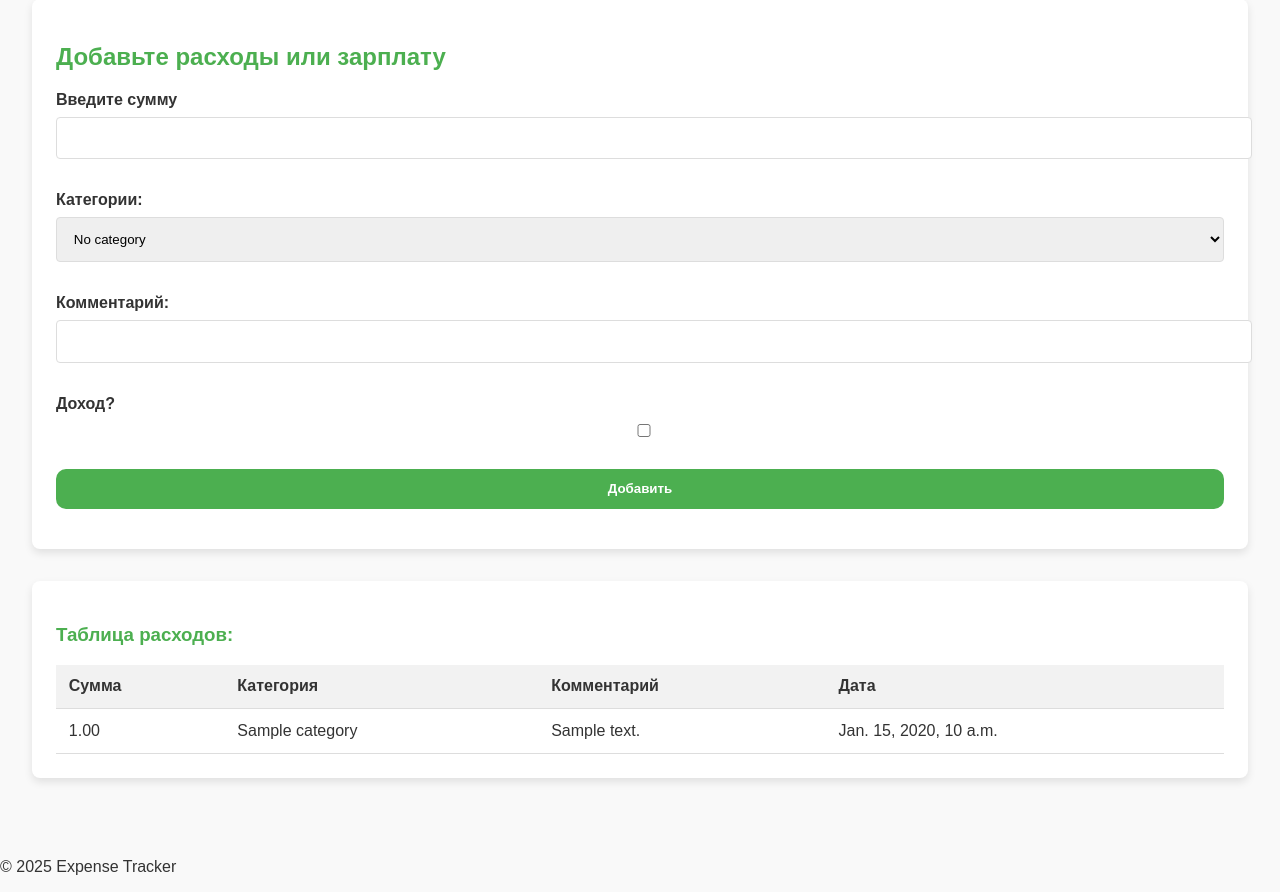
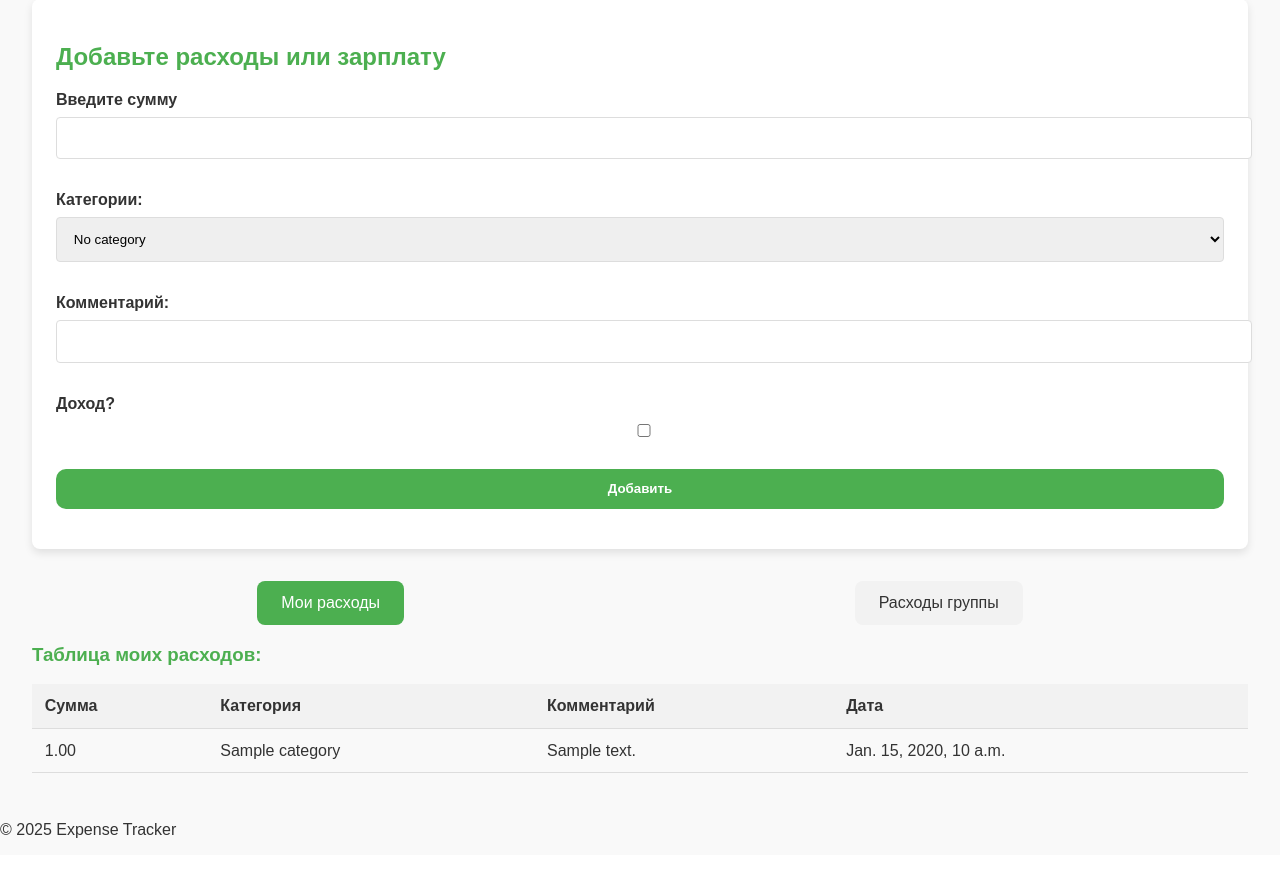
Before and after one commit to Cyber-ivan/Expenses_django, a Django app: page /home/ in a window 1280 px wide. Shown: the part 258-1150 px from the top of the page. After the commit the page ends 1096 px from the top, so only its background shows below. Run offline with Django 5.2, Linux system fonts and the light colour scheme; a user stored in the database is signed in; tables that the repository leaves empty hold one stand-in row (values such as "Sample post").

Commit message:
ready home,settings,login,logout,register

```diff
--- a/expense/models.py
+++ b/expense/models.py
@@ -36,3 +36,6 @@ class Expense(models.Model):
     comment = models.TextField(null=True, blank=True)
     income = models.BooleanField(default=False)  # True: доход, False: расход
     date = models.DateTimeField(auto_now_add=True)
+
+    def __str__(self):
+        return f"{self.user.username} - {self.money} {self.category.name}"
--- a/expense/views.py
+++ b/expense/views.py
@@ -1,6 +1,6 @@
 from django.http import HttpResponse
 from django.contrib.auth import authenticate, login
-from .models import Expense, Category, Group_users
+from .models import Expense, Category, Group_users, User
 from expense.forms import UserCreationForm
 from django.http import HttpResponseRedirect
 from django.shortcuts import render, reverse, get_object_or_404, redirect
@@ -8,7 +8,7 @@ from django.contrib.auth.decorators import login_required
 from django.utils.decorators import method_decorator
 from django.db import transaction
 from django.views import View
-from .models import Group_users
+
 
 class Settings(View):
     template_name = 'settings.html'
@@ -77,14 +77,11 @@ class Settings(View):
         """Добавление участника в группу."""
         group_id = request.POST.get('group_id')
         email = request.POST.get('email', '').strip()
-
         if group_id and email:
-            # Проверяем существование группы
-            group = get_object_or_404(Group_users, id=group_id, user=request.user)
-            # Проверяем существование пользователя с данным email
-            member = request.user.__class__.objects.filter(email=email).first()
-            if member:
-                group.users.add(member)  # Добавляем пользователя в группу
+            group = get_object_or_404(Group_users, id=group_id)
+            member = get_object_or_404(User, email=email)
+            if request.user.my_groups.filter(id=group.id).exists():
+                member.my_groups.add(group)
 
 
 class Home(View):
@@ -92,12 +89,22 @@ class Home(View):
 
     @method_decorator(login_required)
     def get(self, request):
-        categories = Category.objects.all()
-        expenses = Expense.objects.filter(user=request.user).order_by('-date')
+        # Личные расходы
+        personal_expenses = Expense.objects.filter(user=request.user).order_by('-date')
+
+        # Группы пользователя
+        user_groups = request.user.my_groups.all()
+
+        # Расходы всех групп, где состоит пользователь
+        group_expenses = []
+        for group in user_groups:
+            group_expenses += Expense.objects.filter(user__my_groups=group).order_by('-date')
 
         context = {
-            'categories': categories,
-            'expenses': expenses,
+            'personal_expenses': personal_expenses,
+            'user_groups': user_groups,
+            'group_expenses': group_expenses,
+            'categories': Category.objects.all(),
         }
         return render(request, self.template_name, context)
 
@@ -108,23 +115,25 @@ class Home(View):
         comment = request.POST.get('comment')
         income = True if request.POST.get('income') else False
 
-        # Создаём новый расход
-        expense = Expense.objects.create(
-            user=request.user,
-            money=money,
-            category_id=category_id,
-            comment=comment,
-            income=income
-        )
-        # categories = Category.objects.all()
-        # expenses = Expense.objects.filter(user=request.user)
-        # incomes = Expense.objects.filter(user=request.user, income=True)
-        #
-        # context = {
-        #     'categories': categories,
-        #     'expenses': expenses,
-        #     'incomes': incomes,
-        # }
+        # Проверяем, добавляется ли личный или групповой расход
+        group_id = request.POST.get('group_id')  # ID выбранной группы
+        if group_id:
+            group = Group_users.objects.get(id=group_id)
+            expense = Expense.objects.create(
+                user=request.user,
+                money=money,
+                category_id=category_id,
+                comment=comment,
+                income=income
+            )
+        else:
+            expense = Expense.objects.create(
+                user=request.user,
+                money=money,
+                category_id=category_id,
+                comment=comment,
+                income=income
+            )
 
         return HttpResponseRedirect(reverse('home'))
 
--- a/templates/home.html
+++ b/templates/home.html
@@ -6,16 +6,61 @@
     <title>Expense Tracker</title>
     {% load static %}
     <link rel="stylesheet" href="{% static 'css/styles.css' %}">
+    <style>
+        .tabs {
+            display: flex;
+            justify-content: space-around;
+            margin-bottom: 1rem;
+        }
+
+        .tab {
+            cursor: pointer;
+            padding: 0.8rem 1.5rem;
+            background-color: #f2f2f2;
+            border-radius: 8px;
+            text-align: center;
+            transition: background-color 0.3s;
+        }
+
+        .tab:hover, .tab.active {
+            background-color: #4caf50;
+            color: white;
+        }
+
+        .tab-content {
+            display: none;
+        }
+
+        .tab-content.active {
+            display: block;
+        }
+
+        .group-select {
+            margin-bottom: 1rem;
+        }
+
+        .group-select label {
+            font-weight: bold;
+            display: block;
+            margin-bottom: 0.5rem;
+        }
+
+        .group-select select {
+            width: 100%;
+            padding: 0.8rem;
+            border: 1px solid #ddd;
+            border-radius: 4px;
+        }
+    </style>
 </head>
 <body>
     <header>
         <div class="header-container">
-           <form method="post" action="{% url 'logout' %}">
+            <form method="post" action="{% url 'logout' %}">
                 {% csrf_token %}
                 <button type="submit">Выйти</button>
             </form>
             <form method="get" action="{% url 'settings' %}">
-                {% csrf_token %}
                 <button type="submit">Настройки</button>
             </form>
             <h1>Привет, {{ user.first_name }}</h1>
@@ -52,8 +97,13 @@
             </form>
         </section>
 
-        <section class="table-section">
-            <h3>Таблица расходов:</h3>
+        <div class="tabs">
+            <div class="tab active" data-tab="personal-expenses">Мои расходы</div>
+            <div class="tab" data-tab="group-expenses">Расходы группы</div>
+        </div>
+
+        <section id="personal-expenses" class="tab-content active">
+            <h3>Таблица моих расходов:</h3>
             <table>
                 <thead>
                     <tr>
@@ -64,7 +114,7 @@
                     </tr>
                 </thead>
                 <tbody>
-                    {% for expense in expenses %}
+                    {% for expense in personal_expenses %}
                     <tr>
                         <td>
                             {% if not expense.income %}
@@ -87,10 +137,86 @@
                 </tbody>
             </table>
         </section>
+
+        <section id="group-expenses" class="tab-content">
+            <h3>Таблица расходов группы:</h3>
+            <div class="group-select">
+                <label for="group-select">Выберите группу:</label>
+                <select id="group-select">
+                    {% for group in user_groups %}
+                        <option value="{{ group.id }}">{{ group.name }}</option>
+                    {% endfor %}
+                </select>
+            </div>
+            <table>
+                <thead>
+                    <tr>
+                        <th>Сумма</th>
+                        <th>Категория</th>
+                        <th>Комментарий</th>
+                        <th>Дата</th>
+                        <th>Участник</th>
+                    </tr>
+                </thead>
+                <tbody id="group-expenses-body">
+                    {% for group_expense in group_expenses %}
+                    <tr data-group-id="{{ group_expense.user.id }}">
+                        <td>
+                            {% if not group_expense.income %}
+                                -{{ group_expense.money|floatformat:2 }}
+                            {% else %}
+                                {{ group_expense.money|floatformat:2 }}
+                            {% endif %}
+                        </td>
+                        <td>
+                            {% if group_expense.category %}
+                                {{ group_expense.category.name }}
+                            {% else %}
+                                No category
+                            {% endif %}
+                        </td>
+                        <td>{{ group_expense.comment }}</td>
+                        <td>{{ group_expense.date }}</td>
+                        <td>{{ group_expense.user.get_full_name }}</td>
+                    </tr>
+                    {% endfor %}
+                </tbody>
+            </table>
+        </section>
     </main>
 
     <footer>
         <p>&copy; 2025 Expense Tracker</p>
     </footer>
+
+    <script>
+        document.addEventListener('DOMContentLoaded', () => {
+            const tabs = document.querySelectorAll('.tab');
+            const tabContents = document.querySelectorAll('.tab-content');
+            const groupSelect = document.getElementById('group-select');
+            const groupExpensesBody = document.getElementById('group-expenses-body');
+
+            // Переключение вкладок
+            tabs.forEach(tab => {
+                tab.addEventListener('click', () => {
+                    tabs.forEach(t => t.classList.remove('active'));
+                    tabContents.forEach(content => content.classList.remove('active'));
+
+                    tab.classList.add('active');
+                    document.getElementById(tab.dataset.tab).classList.add('active');
+                });
+            });
+
+            // Фильтрация расходов по группе
+            groupSelect.addEventListener('change', () => {
+                const selectedGroupId = groupSelect.value;
+                const rows = groupExpensesBody.querySelectorAll('tr');
+
+                rows.forEach(row => {
+                    row.style.display = row.dataset.groupId === selectedGroupId ? '' : 'none';
+                });
+            });
+        });
+    </script>
 </body>
 </html>
```
Also changed, not shown: expense/migrations/0001_initial.py (added).
